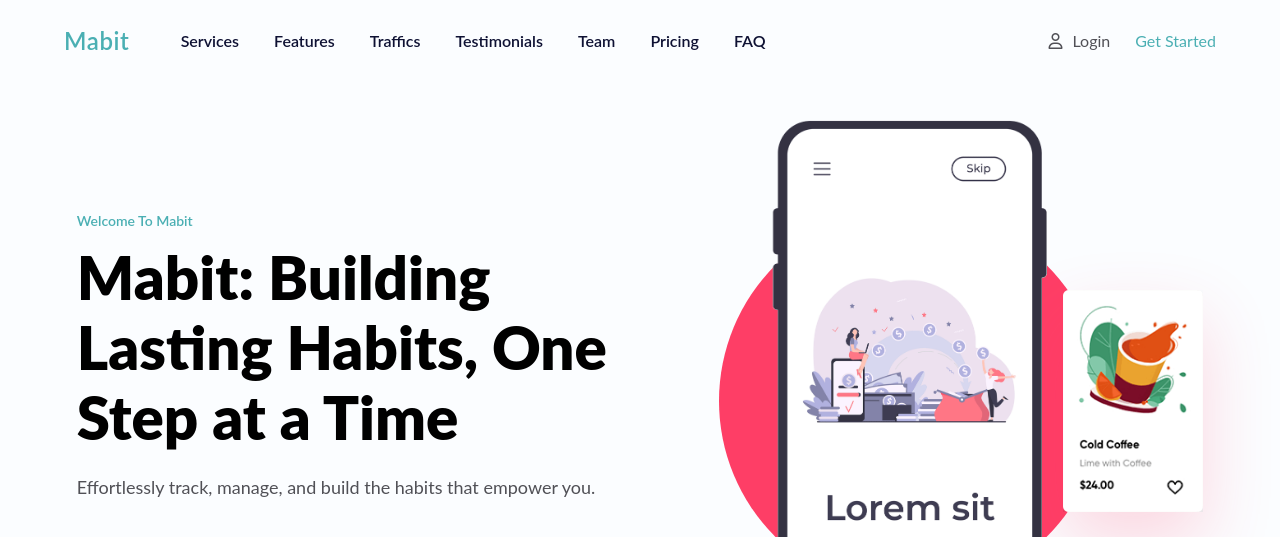
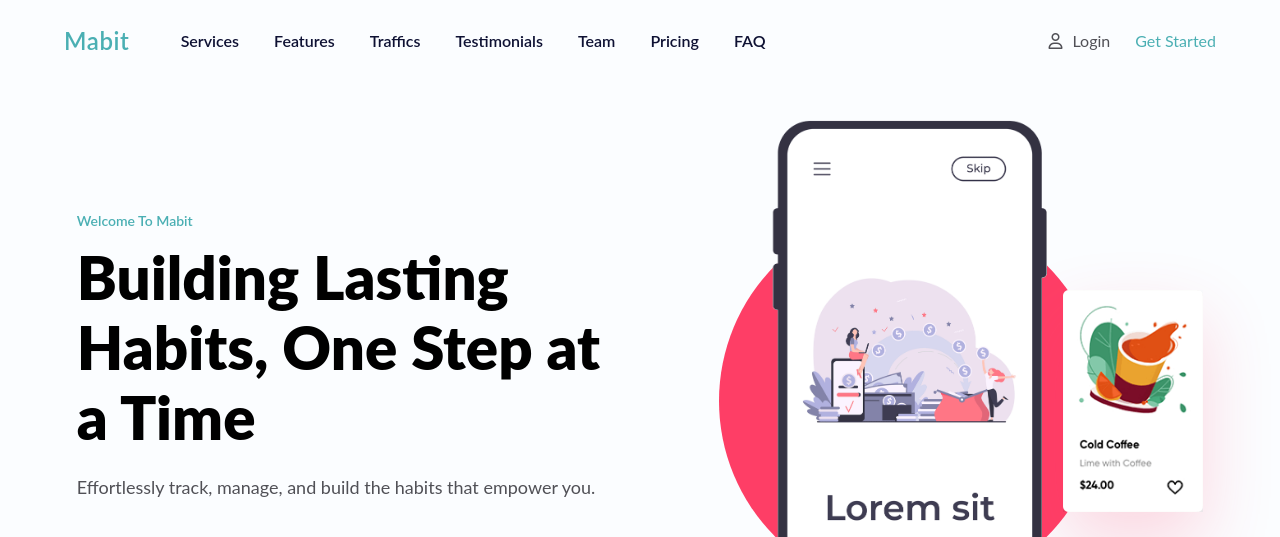
Before and after one commit to youness-159/Mabit_landing-page, a website: page src/pug/index.pug in a window 1280 px wide. Shown: the top 537 px of the page. Drawn offline with nearby package versions, Linux system fonts and the light colour scheme; files that its build step writes are made by us from their sources; files whose address does not match are found by name.

Commit message:
fixing hero section title

```diff
--- a/src/pug/sections/hero.pug
+++ b/src/pug/sections/hero.pug
@@ -2,7 +2,7 @@
   .text-side(class="w-[60%] max-[1017px]:w-[90%] ")
     span.text-sm.font-semibold.text-green-500 Welcome To Mabit
     h1.text-wrap.text-6xl.font-black(class='mb-[2.2rem] mt-[1rem] leading-[7rem]')
-      | Mabit: Building Lasting Habits, One Step at a Time
+      | Building Lasting Habits, One Step at a Time
     h2.text-wrap.text-lg.text-dark5
       | Effortlessly track, manage, and build the habits that empower you.
     .buttons.flex.text-nowrap(class='mt-[4rem] max-[1017px]:justify-center gap-[1vw] max-[1070px]:gap-[2vw] max-[488px]:flex-col max-[488px]:gap-[4vw]  ')
```
